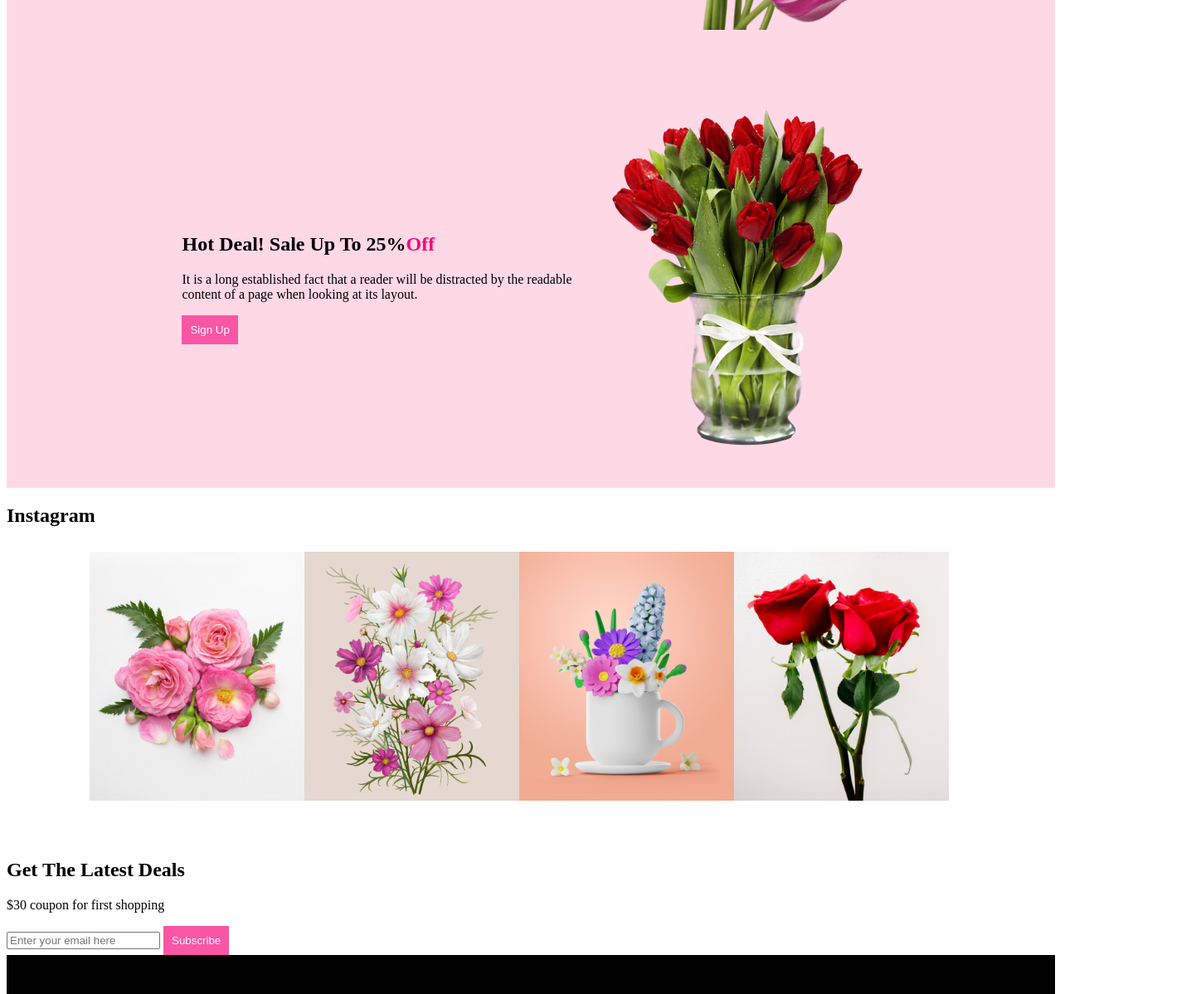
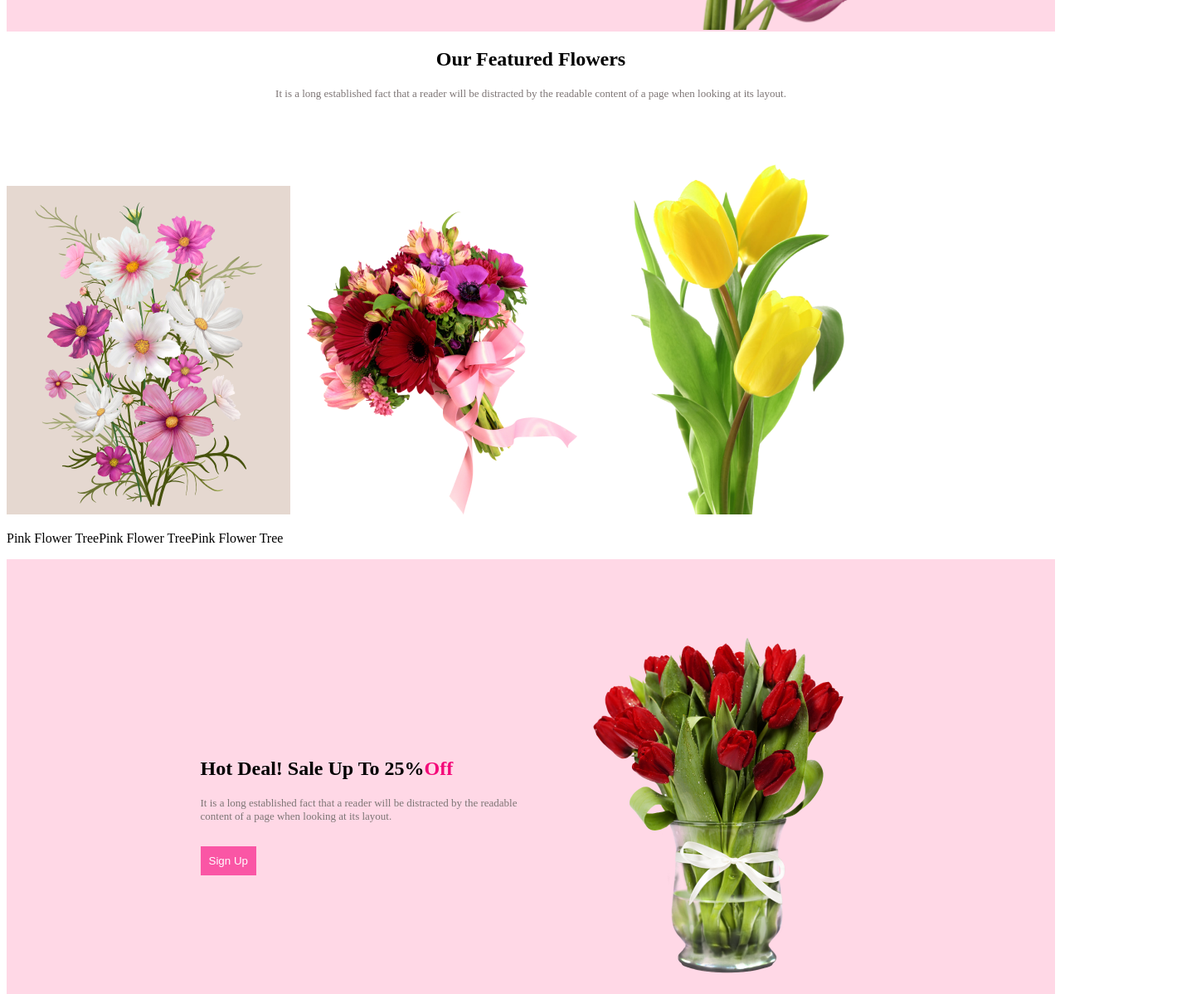
Before and after one commit to Hriditamawa/online-flower-shop, a plain HTML site: page index.html in a window 1280 px wide. Shown: the part 520-1718 px from the top of the page at 83% size, 1448 px wide, since content can reach past the window. Drawn offline with Linux system fonts and the light colour scheme.

Commit message:
added somthing

```diff
--- a/index.html
+++ b/index.html
@@ -21,20 +21,35 @@
         </div>
     </div>
 </section>
-
+<section>
+    <div class="second">
+        <h1>Our Featured Flowers</h1>
+        <P class="description">It is a long established fact that a reader will be distracted by the readable content of a page when looking at its layout.</P>
+    </div>
+    <div class="image">
+        <img src="./Rectangle 4.png" id="1" alt="">
+        <img src="./pngwing 5.png" id="2">
+        <img src="./pngwing 7.png" id="3" alt="">
+    </div>
+    <div class="name">
+        <p>Pink Flower Tree</p>
+        <P>Pink Flower Tree</P>
+        <p>Pink Flower Tree</p>
+    </div>
+</section>
 <section>
     <div class="banner-container 2">
     <div class="banner-text 2">
         <h2>Hot Deal! Sale Up To 25%<span class="primary-color">Off</span> </h2>
-        <p>It is a long established fact that a reader will be distracted by the readable<br> content of a page when looking at its layout.</p>
+        <p class="description">It is a long established fact that a reader will be distracted by the readable<br> content of a page when looking at its layout.</p>
         <button class="btn">Sign Up</button>
     </div>
     <div><img src="./pngwing 8.png" alt="picture of plower"></div>
 </div>
 </section>
-<section>
+<section class="fifth">
     <div>
-        <h2 class="titles">Instagram</h2>
+        <h2 class="title">Instagram</h2>
     </div>
     <div class="images">
 <img src="./Flower 01.png" alt="">
@@ -47,8 +62,8 @@
     </div>
 </section>
 <section>
-    <div>
-        <h2>Get The Latest Deals</h2>
+    <div class="sixth">
+        <h1 class="">Get The Latest Deals</h1>
         <p>$30 coupon for first shopping</p>
         <input type="email" placeholder="Enter your email here" id="email">
         <input class="btn" type="submit" value="Subscribe">
@@ -65,10 +80,10 @@
         <div class="end">
         <div class=>
             <h1><span class="primary-color">Flower</span>Shop</h1>
-              <p>It is a long established fact that a reader will be distracted by the readable <br>content of a page when looking at its layout.</p>
+              <p >It is a long established fact that a reader will be distracted by the readable <br>content of a page when looking at its layout.</p>
             </div>
 
-                <time datetime="2020-2023">@2020-2023, FlowerShop.com. All rights reserved. </time>
+                <time class="time" datetime="2020-2023">@2020-2023, FlowerShop.com. All rights reserved. </time>
         </div>
     </section>
 
--- a/style.css
+++ b/style.css
@@ -28,6 +28,7 @@ margin: 0;}
     font-weight: lighter;
     font-size: small;
     padding-bottom: 15px;
+    color: rgb(125, 117, 117);
 
 }
 
@@ -44,26 +45,54 @@ margin: 0;}
    padding-right: 100px;
 }
 
+.second{
+    text-align: center;
+    align-items: center;
+}
+.name{
+    display: flex;
+}
+.image{
+
+}
 .end {
-padding-left:200px;
+padding-left:100px;
 padding-right: 100px;
 padding-top: 50px;
 padding-bottom: 50px;
 background-color: black;
 color: white;
+text-align: center;
+}
+.time{
+    color: rgb(156, 152, 152);
 }
 
 .primary-color{
     color: rgb(244, 7, 121);
 }
 
+.fifth{
+    justify-content: center;
+    text-align: center;
+}
 .images{
     display: flex;
-    height:300px;
-    width: 300px;
-    padding-left:100px;
-    padding-right:100px ;
+    height:400px;
+    width: 400px;
+    padding-left:;
+    padding-right:;
     padding-bottom: 50px;
     padding-top: 10px;
-
 }
+.sixth{
+    background-image: url(./Rectangle\ 9.png);
+    width: 1440px;
+    height: 449px;
+   padding-left: ;
+   padding-right:;
+   padding-top: ;
+   padding-bottom: ;
+   text-align: center;
+   justify-content: center;
+}
```
